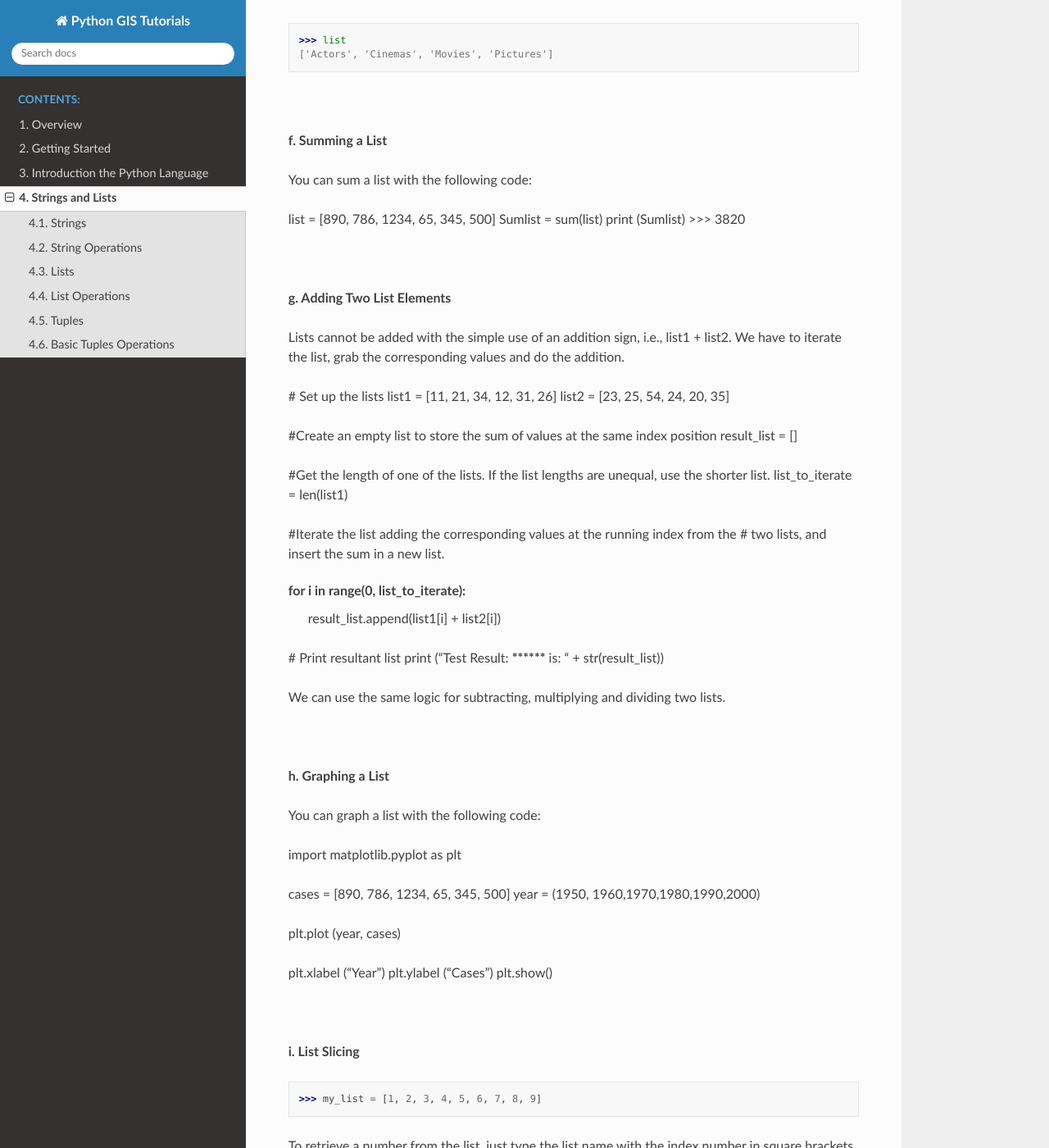
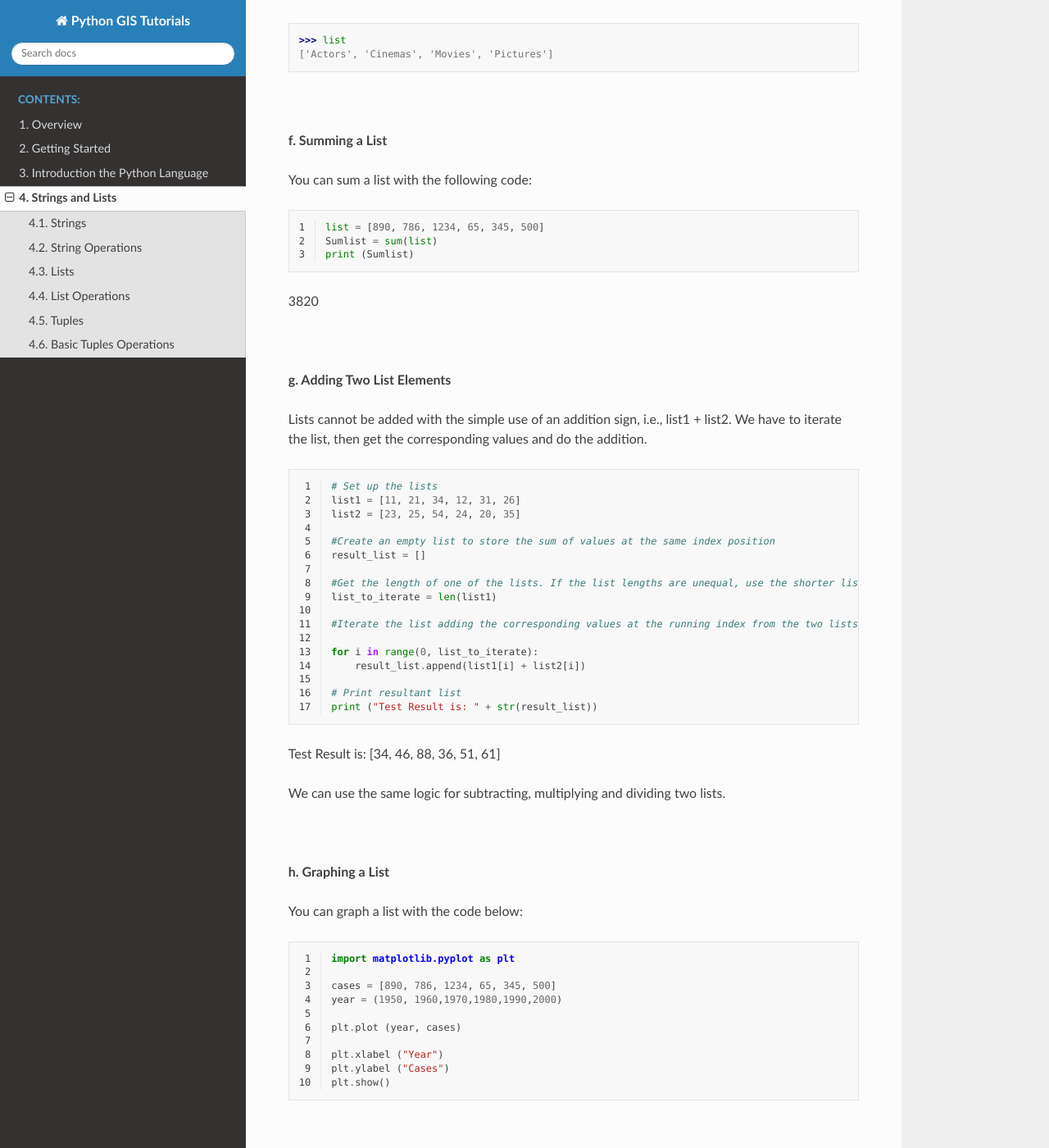
Before and after one commit to hsemple/pythongis_tutorials, a Sphinx documentation site: the page built from source/strings.rst, in a window 1280 px wide and 1400 px high, scrolled down 9244 px. Shown: the whole window at 82% size. Built offline with Sphinx 7.4.7 and the Read the Docs theme 2.0.0, drawn with Linux system fonts in a browser that asks for light colours; some of the changed text lies outside the part shown.

Commit message:
New  commit

```diff
--- a/source/strings.rst
+++ b/source/strings.rst
@@ -455,40 +455,46 @@ list.sort()
 
 You can sum a list with the following code:
 
+.. code-block:: python
+   :linenos:
 
-list = [890, 786, 1234, 65, 345, 500]
-Sumlist = sum(list)
-print (Sumlist)
->>> 3820
+   list = [890, 786, 1234, 65, 345, 500]
+   Sumlist = sum(list)
+   print (Sumlist)
+
+3820
 
 |
 
 
 **g. Adding Two List Elements**
 
-Lists cannot be added with the simple use of an addition sign, i.e., list1 + list2. We have to iterate the list, grab the corresponding values and do the addition.
+Lists cannot be added with the simple use of an addition sign, i.e., list1 + list2. We have to iterate the list, then get the corresponding values and do the addition.
 
 
-# Set up the lists
-list1 = [11, 21, 34, 12, 31, 26]
-list2 = [23, 25, 54, 24, 20, 35]
 
+.. code-block:: python
+   :linenos:
 
-#Create an empty list to store the sum of values at the same index position
-result_list = []
+   # Set up the lists
+   list1 = [11, 21, 34, 12, 31, 26]
+   list2 = [23, 25, 54, 24, 20, 35]
 
-#Get the length of one of the lists. If the list lengths are unequal, use the shorter list.
-list_to_iterate = len(list1)
+   #Create an empty list to store the sum of values at the same index position
+   result_list = []
 
-#Iterate the list adding the corresponding values at the running index from the
-# two lists, and insert the sum in a new list.
+   #Get the length of one of the lists. If the list lengths are unequal, use the shorter list.
+   list_to_iterate = len(list1)
 
+   #Iterate the list adding the corresponding values at the running index from the two lists, and insert the sum into a new list.
 
-for i in range(0, list_to_iterate):
-    result_list.append(list1[i] + list2[i])
+   for i in range(0, list_to_iterate):
+       result_list.append(list1[i] + list2[i])
 
-# Print resultant list
-print ("Test Result: ********** is: " + str(result_list))
+   # Print resultant list
+   print ("Test Result is: " + str(result_list))
+
+Test Result is: [34, 46, 88, 36, 51, 61]
 
 We can use the same logic for subtracting, multiplying and dividing two lists.
 
@@ -498,19 +504,22 @@ We can use the same logic for subtracting, multiplying and dividing two lists.
 
 **h.  Graphing a List**
 
-You can graph a list with the following code:
+You can graph a list with the code below:
 
 
-import matplotlib.pyplot as plt
+.. code-block:: python
+   :linenos:
 
-cases = [890, 786, 1234, 65, 345, 500]
-year = (1950, 1960,1970,1980,1990,2000)
+   import matplotlib.pyplot as plt
 
-plt.plot (year, cases)
+   cases = [890, 786, 1234, 65, 345, 500]
+   year = (1950, 1960,1970,1980,1990,2000)
 
-plt.xlabel ("Year")
-plt.ylabel ("Cases")
-plt.show()
+   plt.plot (year, cases)
+
+   plt.xlabel ("Year")
+   plt.ylabel ("Cases")
+   plt.show()
 
 
 |
@@ -536,10 +545,7 @@ listname (start, stop, step)
  [1,2,3]
 
 
-
-
-
-my_list[1:8:2] # Prints out the numbers between 1 and 8, skipping every other number.
+>>> my_list[1:8:2] #Prints out the numbers between 1 and 8, skipping every other number.
  [1,3,5,7]
 
 
@@ -547,6 +553,8 @@ my_list[1:8:2] # Prints out the numbers between 1 and 8, skipping every other nu
 
 
 **i. Negative Slicing**
+
+>>> my_list = [1, 2, 3, 4, 5, 6, 7, 8, 9]
 
 >>> my_list[-1] # Prints out the last number in the list.
  9
@@ -571,8 +579,8 @@ A List is a collection which is ordered and changeable. Allows duplicate members
 A tuple is similar to a list, but the ordering of the values do not change once created.
 Coordinate values whose sequence must be maintained to draw a polygon can be stored as tuples.
 
-tup1 = ('physics', 'chemistry', 1997, 2000)
-tup2 = (1, 2, 3, 4, 5, 6, 7 )
+>>> tup1 = ('physics', 'chemistry', 1997, 2000)
+>>> tup2 = (1, 2, 3, 4, 5, 6, 7 )
 
 
 
```
Also changed, not shown: 7 other files.
